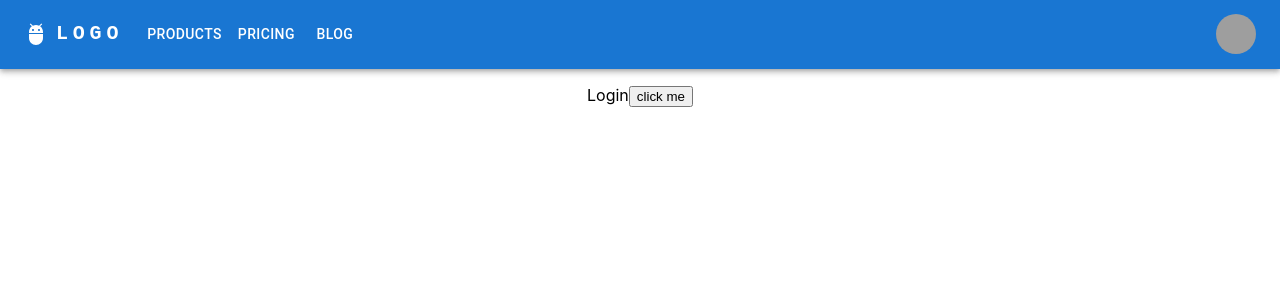
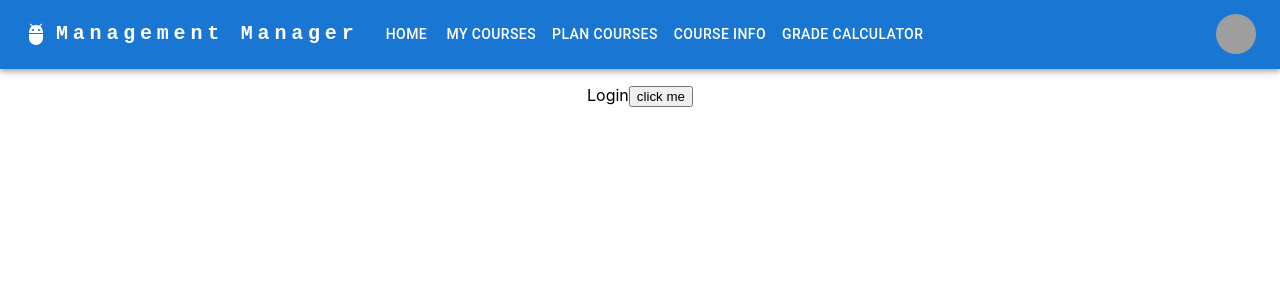
Before and after one commit to ericzhang11101/MSCI-342-Project, a React (Create React App) app in the folder frontend/: page /login in a window 1280 px wide. Shown: the top 300 px of the page. Built offline with nearby package versions, Linux system fonts and the light colour scheme; grey boxes are pictures that could not be loaded.

Commit message:
added links

```diff
--- a/frontend/src/components/ResponsiveAppBar.js
+++ b/frontend/src/components/ResponsiveAppBar.js
@@ -1,4 +1,4 @@
-import * as React from 'react';
+import React, {useContext, useState} from 'react';
 import AppBar from '@mui/material/AppBar';
 import Box from '@mui/material/Box';
 import Toolbar from '@mui/material/Toolbar';
@@ -12,11 +12,24 @@ import Button from '@mui/material/Button';
 import Tooltip from '@mui/material/Tooltip';
 import MenuItem from '@mui/material/MenuItem';
 import AdbIcon from '@mui/icons-material/Adb';
+import { UserContext } from '../App';
+import {Link} from 'react-router-dom'
 
-const pages = ['Products', 'Pricing', 'Blog'];
+const pages = [
+  {name: 'Home', link: '/'},
+  {name: 'My Courses', link: '/my-courses'},
+  {name: 'Plan Courses', link: '/plan-courses'},
+  {name: 'Course Info', link: '/course-notes'},
+  {name: 'Grade calculator', link: '/grade-calculator'},
+]
+
 const settings = ['Profile', 'Account', 'Dashboard', 'Logout'];
+const headerName = "Management Manager"
 
 function ResponsiveAppBar() {
+  const {user} = useContext(UserContext)
+  const [currentUser, setCurrentUser] = useState(user);
+
   const [anchorElNav, setAnchorElNav] = React.useState(null);
   const [anchorElUser, setAnchorElUser] = React.useState(null);
 
@@ -34,6 +47,10 @@ function ResponsiveAppBar() {
   const handleCloseUserMenu = () => {
     setAnchorElUser(null);
   };
+
+  const handleHeaderClick = () => {
+    handleCloseNavMenu()
+  }
 
   return (
     <AppBar position="static">
@@ -55,7 +72,7 @@ function ResponsiveAppBar() {
               textDecoration: 'none',
             }}
           >
-            LOGO
+            {headerName}
           </Typography>
 
           <Box sx={{ flexGrow: 1, display: { xs: 'flex', md: 'none' } }}>
@@ -88,9 +105,12 @@ function ResponsiveAppBar() {
               }}
             >
               {pages.map((page) => (
-                <MenuItem key={page} onClick={handleCloseNavMenu}>
-                  <Typography textAlign="center">{page}</Typography>
-                </MenuItem>
+                <Link to={page.link} style={{ textDecoration: 'none' }}>
+                  <MenuItem key={page.name} onClick={() => {}}>
+                    <Typography textAlign="center">{page.name}</Typography>
+                  </MenuItem>
+                </Link>
+
               ))}
             </Menu>
           </Box>
@@ -111,24 +131,26 @@ function ResponsiveAppBar() {
               textDecoration: 'none',
             }}
           >
-            LOGO
+            {headerName}
           </Typography>
           <Box sx={{ flexGrow: 1, display: { xs: 'none', md: 'flex' } }}>
             {pages.map((page) => (
-              <Button
-                key={page}
-                onClick={handleCloseNavMenu}
-                sx={{ my: 2, color: 'white', display: 'block' }}
-              >
-                {page}
-              </Button>
+              <Link to={page.link} style={{ textDecoration: 'none' }}>
+                <Button
+                  key={page.name}
+                  sx={{ my: 2, color: 'white', display: 'block' }}
+                >
+                  {page.name}
+                </Button>
+              </Link>
+
             ))}
           </Box>
 
           <Box sx={{ flexGrow: 0 }}>
             <Tooltip title="Open settings">
               <IconButton onClick={handleOpenUserMenu} sx={{ p: 0 }}>
-                <Avatar alt="Remy Sharp" src="/static/images/avatar/2.jpg" />
+                <Avatar alt="" src="/static/images/avatar/2.jpg" />
               </IconButton>
             </Tooltip>
             <Menu
--- a/frontend/src/components/pages/Login.jsx
+++ b/frontend/src/components/pages/Login.jsx
@@ -2,17 +2,33 @@ import React, {useContext, useState} from 'react'
 import {googleAuth, googleProvider} from '../../firebase/services'
 import { UserContext } from '../../App'
 
-
 export default function Login() {
   const {user, setUser} = useContext(UserContext)
-  console.log('user: ' + user)
+  const [showFailedLogin, setShowFailedLogin] = useState(false)
 
   async function handleSignIn(e){
       e.preventDefault()
 
-      const login = await googleAuth(googleProvider)
-      console.log(login)
+      let login = await googleAuth(googleProvider)
 
+      if (login.email){
+        console.log('logged in')
+        console.log(login)
+
+        const user = {
+          email: login.email,
+          name: login.displayName,
+          photo: login.photoURL
+        }
+
+        setUser(user, () => {
+          // redirect
+        })
+      }
+      else {
+        console.log('failed')
+        // handle on page
+      }
   }
 
   return (
--- a/frontend/src/firebase/services.js
+++ b/frontend/src/firebase/services.js
@@ -1,10 +1,6 @@
 import {auth} from './firebase-config'
 
 export const googleAuth = function(provider) {
-
-    console.log('google provider: ')
-    console.log(provider)
-
     return auth().signInWithPopup(provider).then((res) => {
         return res.user
     }).catch((err) =>{
```
